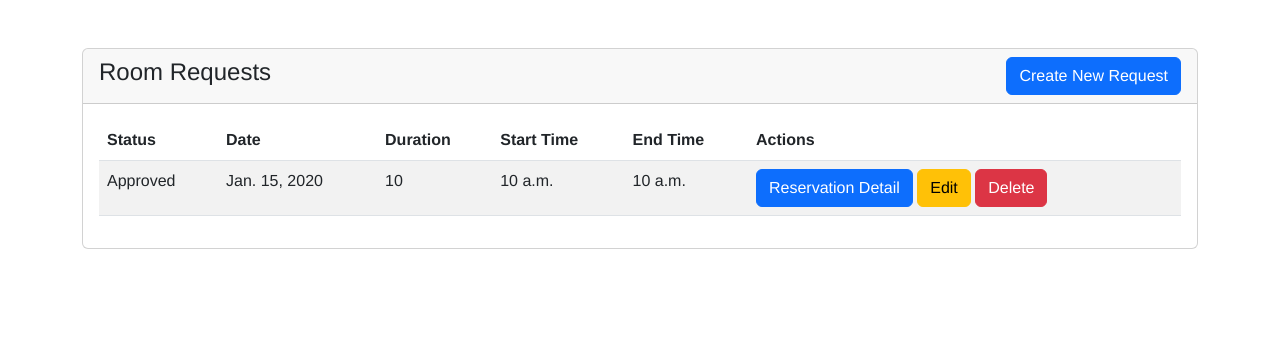
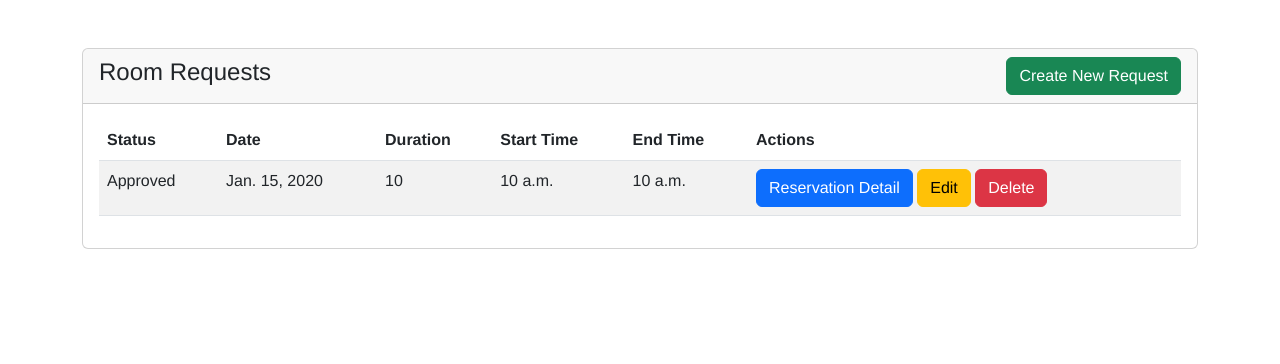
Before and after one commit to aghs8055/room-master, a Django app: page /rooms/requests/ in a window 1280 px wide. Shown: the part 56-420 px from the top of the page. Run offline with Django 4.2, Linux system fonts and the light colour scheme; a user stored in the database is signed in; tables that the repository leaves empty hold one stand-in row (values such as "Sample post"); some libraries are stand-ins or nearby versions.

Commit message:
Color of creating new room and request button changed to green.

```diff
--- a/templates/rooms/request_list.html
+++ b/templates/rooms/request_list.html
@@ -9,7 +9,7 @@
             <div class="card-header custom-card-header-bg">
                 <div class="d-flex justify-content-between align-items-center">
                     <h4 class="card-title">Room Requests</h4>
-                    <a href="{% url 'rooms:request_create' %}" class="btn btn-primary float-right">Create New Request</a>
+                    <a href="{% url 'rooms:request_create' %}" class="btn btn-success float-right">Create New Request</a>
                 </div>
             </div>
             <div class="card-body table-responsive">
--- a/templates/rooms/room_list.html
+++ b/templates/rooms/room_list.html
@@ -10,7 +10,7 @@
                 <div class="d-flex justify-content-between align-items-center">
                     <h4 class="card-title">Rooms</h4>
                     {% if request.user.user_type != 'user' %}
-                        <a href="{% url 'rooms:room_create' %}" class="btn btn-primary float-right">Create New Room</a>
+                        <a href="{% url 'rooms:room_create' %}" class="btn btn-success float-right">Create New Room</a>
                     {% endif %}
                 </div>
             </div>
```
